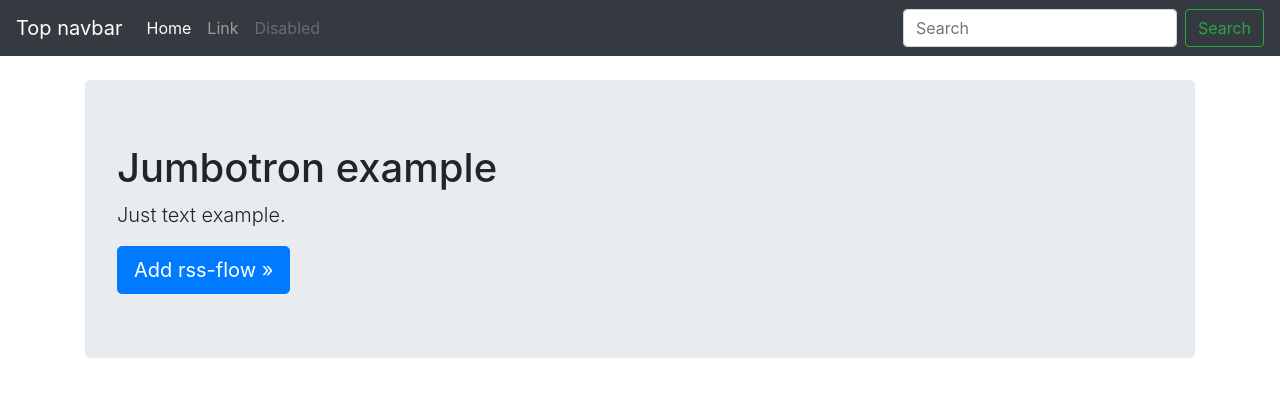
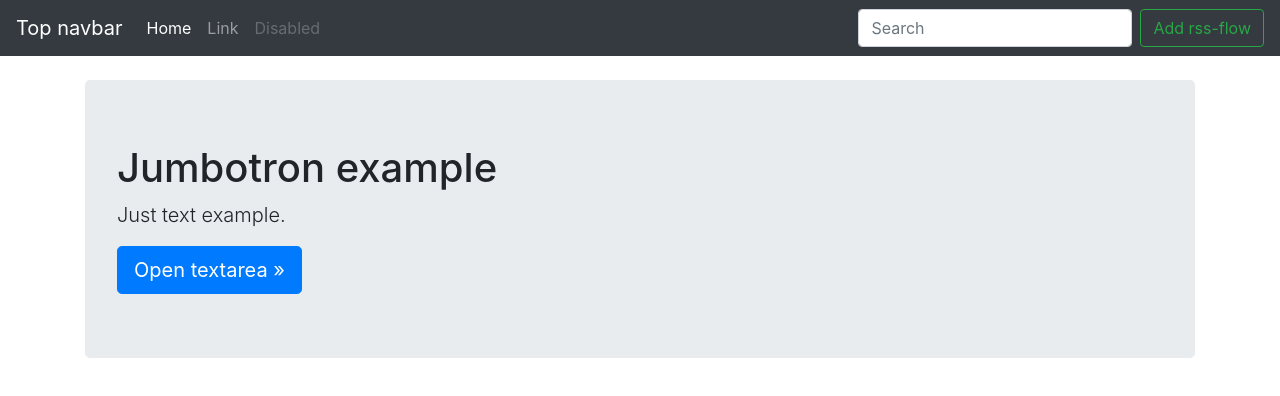
Before and after one commit to TyrionFront/RSS-reader, a website built with webpack: page index.html in a window 1280 px wide. Built offline with nearby package versions, Linux system fonts and the light colour scheme.

```diff
--- a/index.html
+++ b/index.html
@@ -26,7 +26,7 @@
       </ul>
       <form class="form-inline mt-2 mt-md-0">
         <input class="form-control mr-sm-2" type="text" placeholder="Search" aria-label="Search">
-        <button class="btn btn-outline-success my-2 my-sm-0" type="submit">Search</button>
+        <button class="btn btn-outline-success my-2 my-sm-0" type="submit">Add rss-flow</button>
       </form>
     </div>
   </nav>
@@ -34,7 +34,7 @@
     <div class="jumbotron">
       <h1>Jumbotron example</h1>
       <p class="lead">Just text example.</p>
-      <a class="btn btn-lg btn-primary" href="https://www.youtube.com/watch?v=vkUTX1hruF8" role="button">Add rss-flow
+      <a class="btn btn-lg btn-primary" href="https://www.youtube.com/watch?v=vkUTX1hruF8" role="button">Open textarea
         &raquo;</a>
     </div>
   </main>
```
Also changed, not shown: 1 other file.
